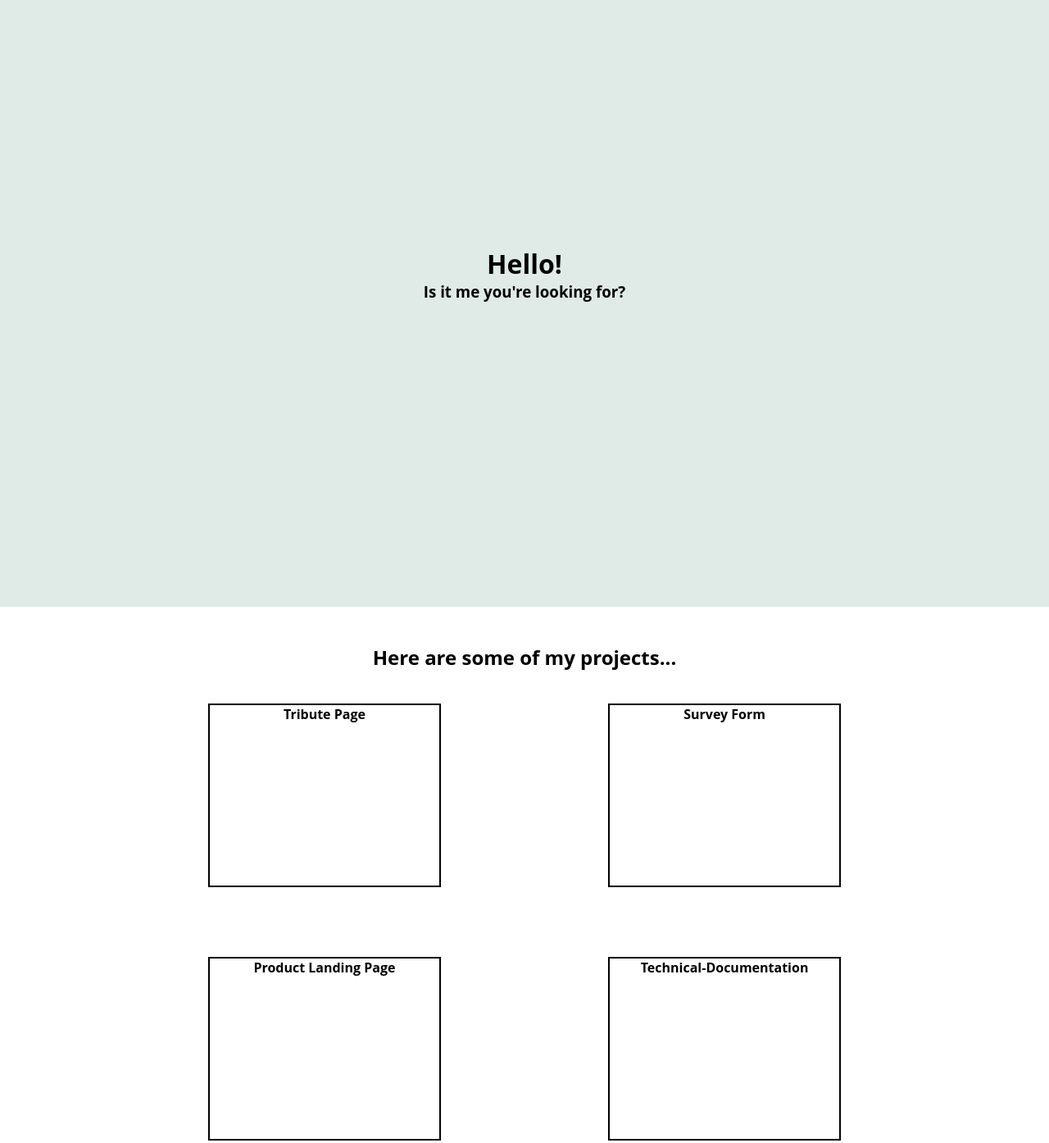
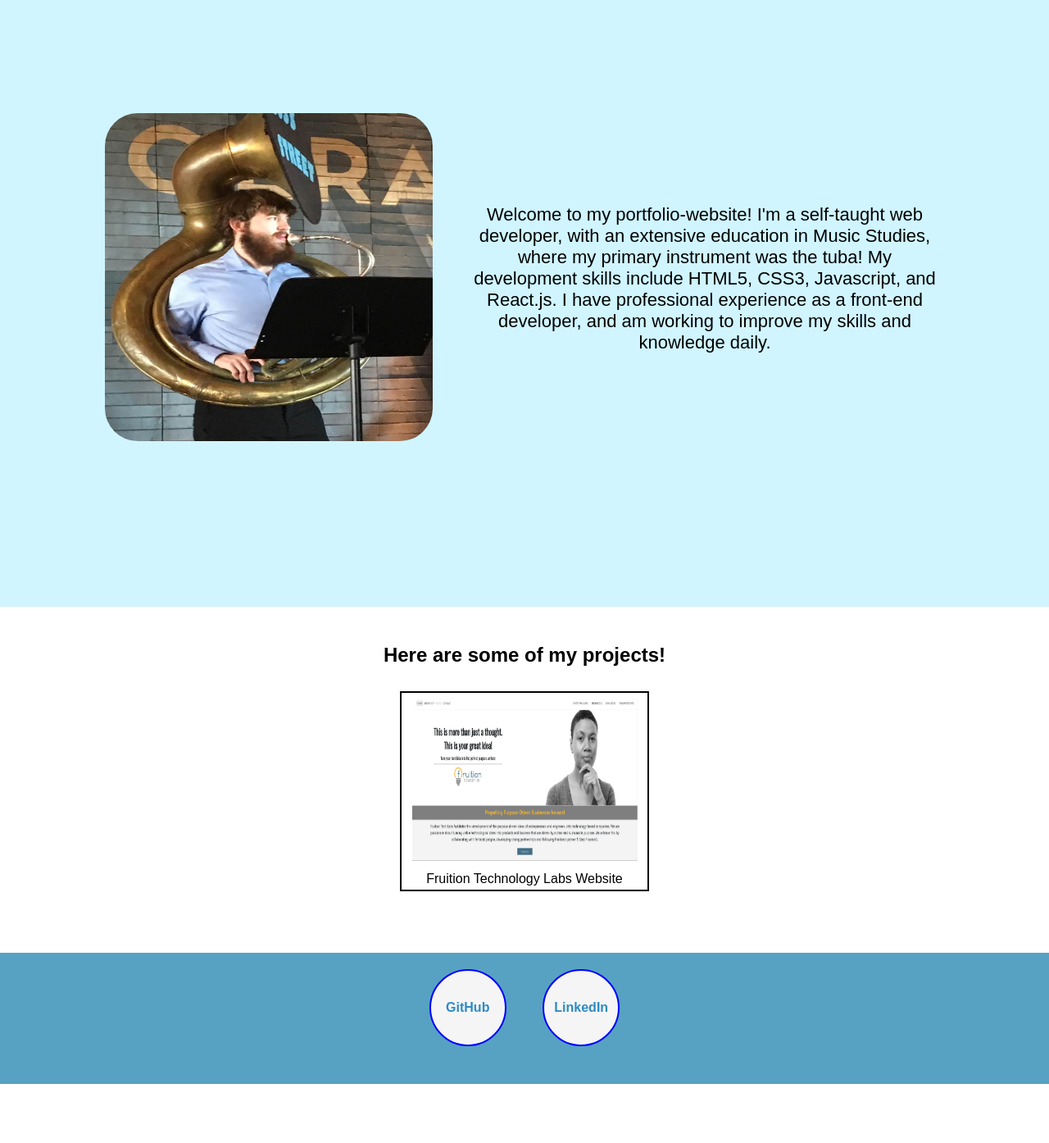
Before and after one commit to Trumbleup/personal-portfolio, a plain HTML site: page index.html in a window 1280 px wide. Shown: the part 60-1454 px from the top of the page at 82% size. After the commit the page ends 1382 px from the top, so only its background shows below. Drawn offline with Linux system fonts and the light colour scheme.

Commit message:
Updated with a more current project, changed some styling

```diff
--- a/index.html
+++ b/index.html
@@ -12,43 +12,36 @@
 			<li><a href="#profile-link">Social</a></li>
 		</ul>
 	</nav>
-
 	<div id = "welcome-section" class = "intro">
-	<h1>Hello!</h1>
-	<h3>Is it me you're looking for?</h3>
+		<div id="bio-container">
+			<div>
+				<img id="personal-photo" src="personal-picture.png">
 			</div>
-
-<div id = "projects" class = "work">
-	<h2 class = "work-header">Here are some of my projects...</h2>
-	<a href="https://trumbleup.github.io/satoru-iwata-tribute-page/" target="_blank" class = "project">
-	<div class = "project-title">Tribute Page
-	</div></a>
-
-	<a href="" target="_blank" class = "project">
-	<div class = "project-title">Survey Form
-	</div></a>
-
-	<a href=" " target="_blank" class = "project">
-	<div class = "project-title">Product Landing Page
-	</div></a>
-
-	<a href="" target="_blank" class = "project">
-	<div class = "project-title">Technical-Documentation
-	</div></a>
-
-	<a href="" target="_blank" class = "project">
-	<div class = "project-title">Background-Generator
-	</div></a>
-
-	<a href="" target="_blank" class = "project">
-	<div class = "project-title">Robofriends
-	</div></a>
+			<div>
+				<p style="font-size: 22px">Welcome to my portfolio-website! I'm a self-taught web developer, with an extensive education in Music Studies, where my primary instrument was the tuba! My development skills include HTML5, CSS3, Javascript, and React.js. I have professional experience as a front-end developer, and am working to improve my skills and knowledge daily.</p>
 			</div>
-
+		</div>
+	</div>
+	<div id = "projects-container" class = "work">
+		<div>
+			<h2>Here are some of my projects!</h2>
+		</div>
+		<div id="projects">
+			<a style="text-decoration: none" href="">
+				<div class="project-tile">
+					<div>
+						<img src="fruition-snip.PNG" class="project-image">
+					</div>
+					<div>
+						<p>Fruition Technology Labs Website</p>
+					</div>
+				</div>
+			</a>
+		</div>
+	</div>
 	<div id ="profile-links">
 		<a href="https://github.com/Trumbleup" id = "profile-link" class = "social-link" target = "_blank">GitHub</a>
-
+		<a href="https://github.com/Trumbleup" id = "profile-link" class = "social-link" target = "_blank">LinkedIn</a>
 	</div>
-
 </body>
 </html>
--- a/style.css
+++ b/style.css
@@ -1,52 +1,86 @@
-body {
-	font-family: 'Open Sans', sans-serif;
-	text-align: center;
-}
-
 * {
 	margin: 0;
 	padding: 0;
 }
 
-.intro {
-	background: #e0ebe8;
-	min-height: 55vh;
-	padding-top: 45vh;
+body {
+	font-family: 'Arial', serif;
+	text-align: center;
 }
 
+#navbar {
+	position: fixed;
+}
 
 #navbar ul {
   text-align: right;
   position: fixed;
   width: 100%;
-  background-color: #e0ebe8;
+  background-color: #222948;
 }
 
 #navbar ul li {
-	display: inline-block;
+	display: inline-block;	/*Reference: https://codepen.io/anon/pen/rqwKGv coded by @ChaituVR*/
 	margin: 50px;
 	margin-top: 25px;
 	margin-bottom: 15px;
+
 }
 
 #navbar ul li a {
-  color: #008080;
+  color: white;		/*Reference: https://codepen.io/anon/pen/rqwKGv coded by @ChaituVR*/
   text-decoration: none;
+}
+
+#welcome-section {
+	background: #d0f5ff;
+	min-height: 100vh;	/*Reference: https://codepen.io/anon/pen/rqwKGv coded by @ChaituVR*/
+	display: flex;
+	justify-content: center
+}
+
+#bio-container{
+	width: 80%;
+	display: flex;
+	flex-direction: row;
+	justify-content: space-around;
+	align-items: center;
+}
+
+#personal-photo {
+	height: 400px;
+	width: 400px;
+	border-radius: 10%;
+	margin-right: 40px;
 }
 
 .work {
 	padding: 45px;
 }
 
-.project {
+#projects {
+	display: flex;
+	flex-direction: row;
+	justify-content: center;
+}
+
+.project-tile {
+	display: flex;
+	flex-direction: column;
+	justify-content: space-around;
+	align-items: center;
 	text-decoration: none;
 	color: black;
 	border:2px solid black;
-	display: inline-block;
-	overflow: hidden;
-	width: 280px;
-	height: 220px;
-	margin: 40px 100px;
+	overflow: hidden;		/*Reference: https://codepen.io/anon/pen/rqwKGv coded by @ChaituVR*/
+	width: 300px;
+	height: 240px;
+	margin: 30px 80px;
+}
+
+.project-image {
+	width: 275px;
+	height: 200px;
 }
 
 .project-title {
@@ -54,22 +88,26 @@ body {
 }
 
 #profile-links {
-	background-color: teal;
+	background-color: #57a2c2;
 	height: 20vh;
 }
 
-.social-link {
-	border: 2px solid green;
-	margin-top: 20px;
+.social-link {	/*Reference: https://codepen.io/anon/pen/rqwKGv coded by @ChaituVR*/
+	border: 2px solid blue;
+	margin: 20px;
 	display: inline-block;
-	width: 100px;
-	height: 100px;
-	background: white;
+	width: 90px;
+	height: 90px;
+	background: #f5f5f5;
 	border-radius: 100%;
-	line-height: 100px;
-	color: #008080;
+	line-height: 90px;
+	color: #2e8ac7;
 	text-decoration: none;
 	font-weight: bold;
+}
+
+.social-link:hover {
+	transform: scale(1.1, 1.1);
 }
 
 @media only screen and (max-width: 600px) {
@@ -83,3 +121,11 @@ body {
 		margin: 40px 0;
 	}
 }
+
+@media only screen and (max-width: 400px) {
+	#projects {
+		display: flex;
+		flex-direction: column;
+		align-items: center;
+	}
+}
```
Also changed, not shown: fruition-snip.PNG (added), personal-picture.png (added). Lines whose indentation alone changed are shown as unchanged.
